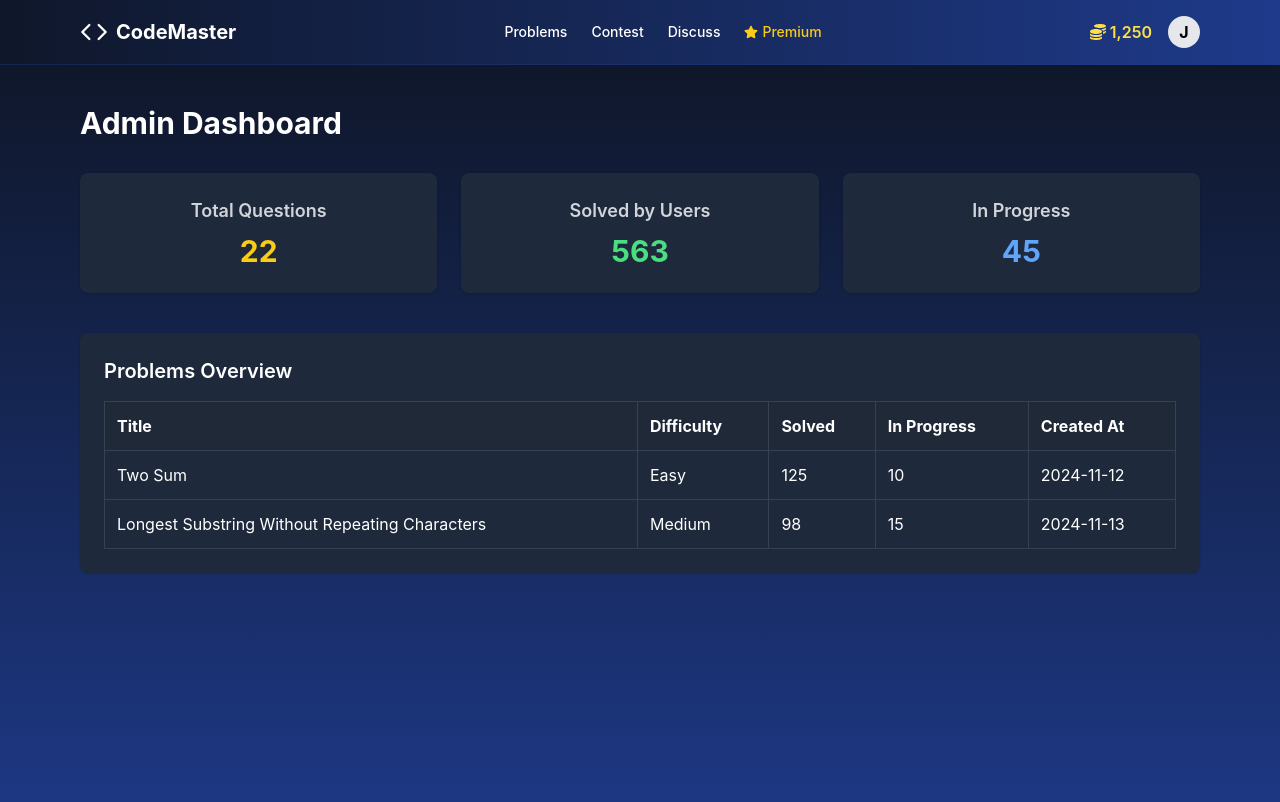
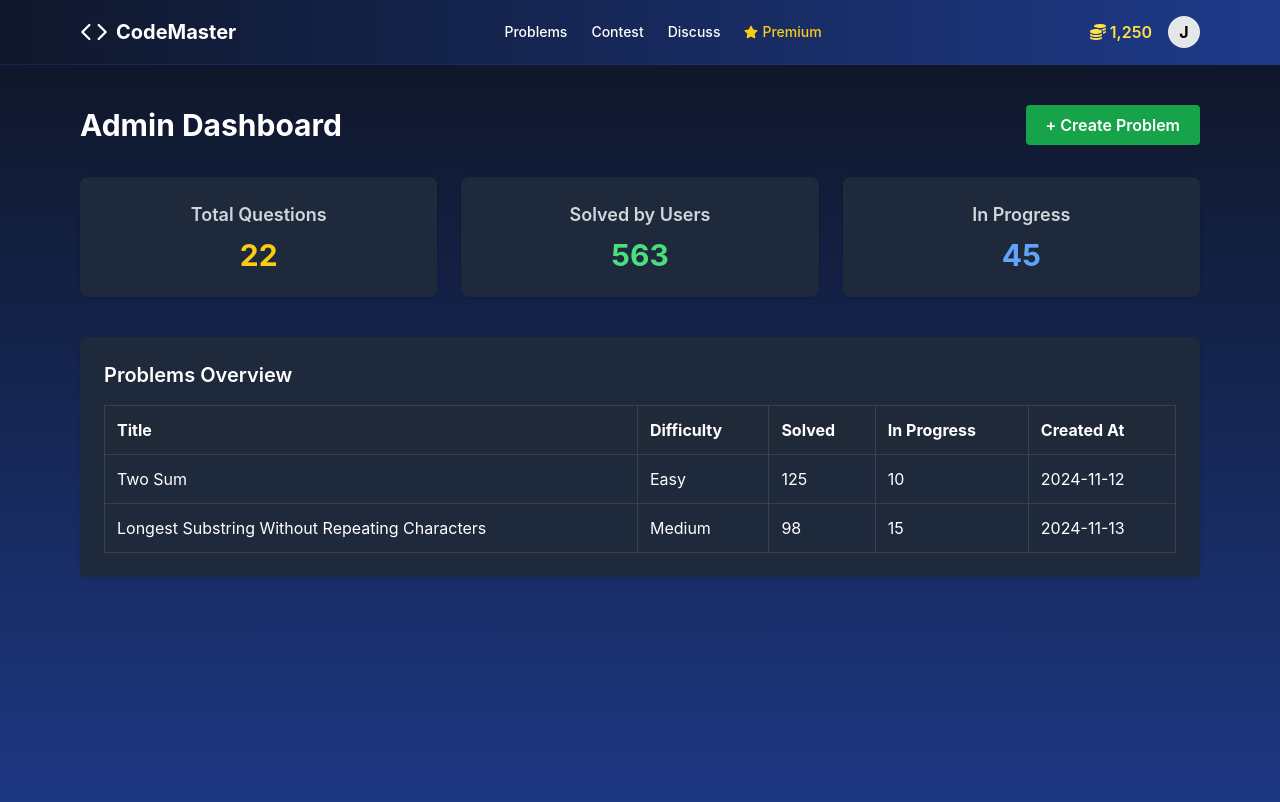
Before and after one commit to techRunnerBySJ/CodeInCodeOut, a React (Create React App) app in the folder frontend/codemaster/: page /admin-dashboard in a window 1280 px wide. Shown: the top 802 px of the page. Built offline with nearby package versions, Linux system fonts and the light colour scheme.

Commit message:
Add navigation button to create a new problem in AdminDashboard

```diff
--- a/frontend/codemaster/src/components/AdminDashboard.jsx
+++ b/frontend/codemaster/src/components/AdminDashboard.jsx
@@ -1,4 +1,5 @@
 import React from 'react';
+import { useNavigate } from 'react-router-dom';
 
 const mockProblems = [
   {
@@ -20,9 +21,19 @@ const mockProblems = [
 ];
 
 export default function AdminDashboard() {
+  const navigate = useNavigate();
+
   return (
     <div className="min-h-screen bg-gradient-to-b from-[#0f172a] to-[#1e3a8a] text-white px-4 md:px-20 py-10">
-      <h2 className="text-3xl font-bold mb-8">Admin Dashboard</h2>
+      <div className="flex items-center justify-between mb-8">
+        <h2 className="text-3xl font-bold">Admin Dashboard</h2>
+        <button
+          onClick={() => navigate('/create-problem')}
+          className="bg-green-600 hover:bg-green-700 px-5 py-2 rounded text-white font-semibold"
+        >
+          + Create Problem
+        </button>
+      </div>
 
       {/* Stats */}
       <div className="grid md:grid-cols-3 gap-6 mb-10">
```
